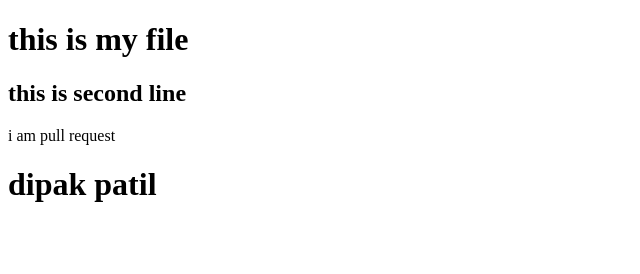
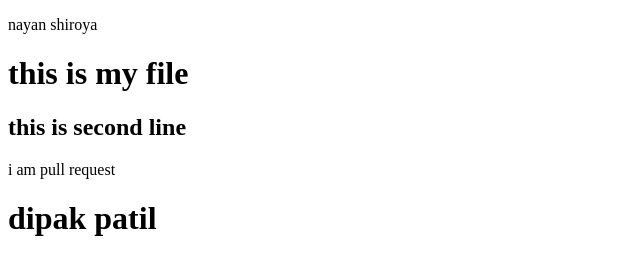
Before and after one commit to kanji2001/git_demo_all, a plain HTML site: page index.html in a window 1280 px wide. Shown: the whole page, without its empty margins (0-640 px from the left). Drawn offline with Linux system fonts and the light colour scheme.

Commit message:
added nayan

```diff
--- a/index.html
+++ b/index.html
@@ -6,6 +6,7 @@
     <title>Document</title>
 </head>
 <body>
+    <p>nayan shiroya</p>
     <h1>this is my file </h1>
     <h2>this is second line </h2>
     <p>i am pull request </p>
```
